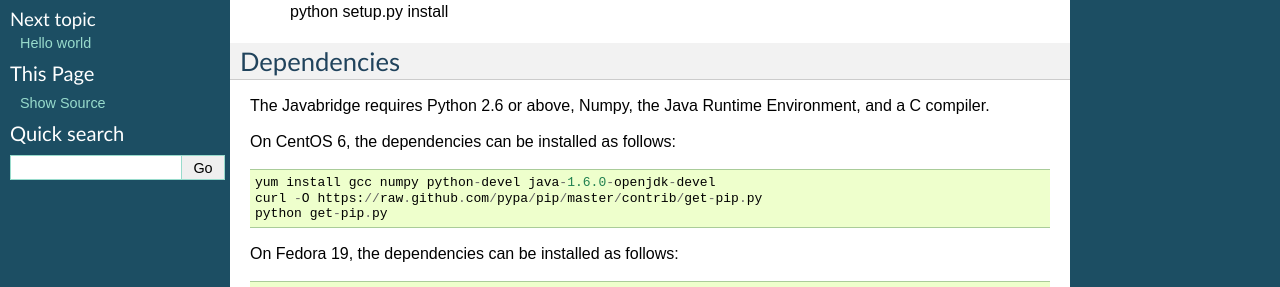
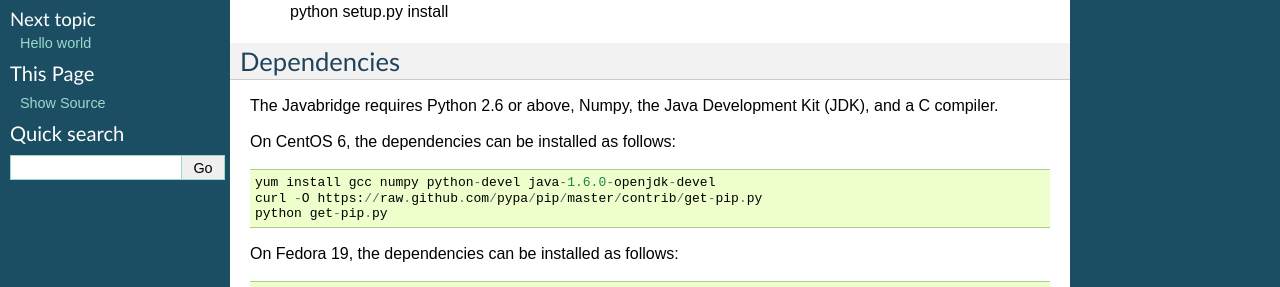
Before and after one commit to LeeKamentsky/python-javabridge, a Sphinx documentation site: the page built from docs/installation.rst, in a window 1280 px wide. Shown: the part 241-528 px from the top of the page. Built offline with Sphinx 7.4.7, drawn with Linux system fonts in a browser that asks for light colours.

Commit message:
Documentation

```diff
--- a/docs/installation.rst
+++ b/docs/installation.rst
@@ -16,8 +16,8 @@ Install without pip
 Dependencies
 ------------
 
-The Javabridge requires Python 2.6 or above, Numpy, the Java Runtime
-Environment, and a C compiler.
+The Javabridge requires Python 2.6 or above, Numpy, the Java
+Development Kit (JDK), and a C compiler.
 
 On CentOS 6, the dependencies can be installed as follows::
 
```
